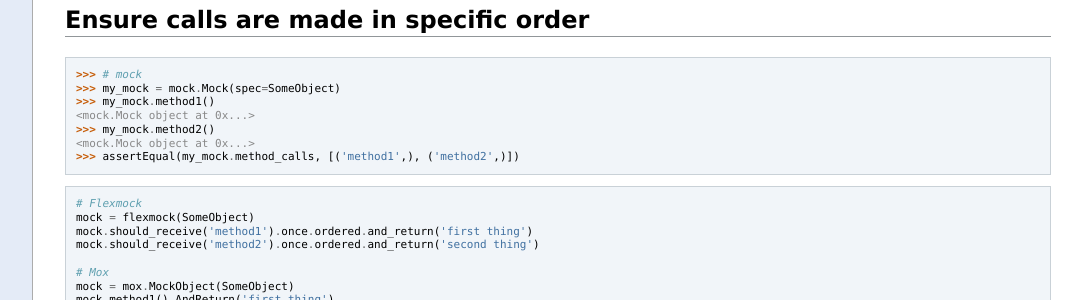
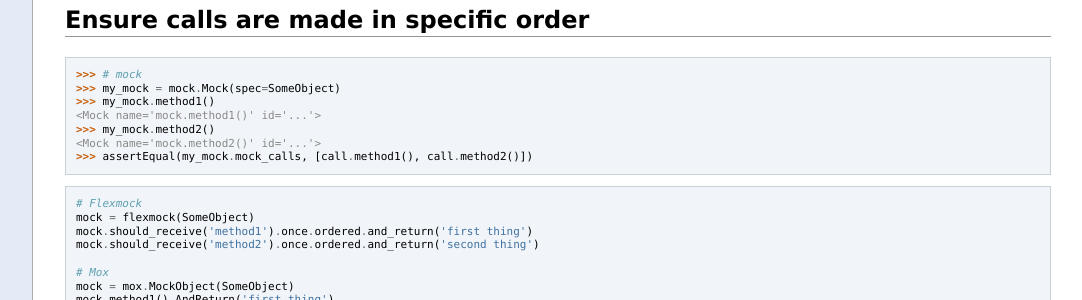
Before and after one commit to testing-cabal/mock, a Sphinx documentation site: the page built from docs/compare.txt, in a window 1280 px wide. Shown: the part 2985-3285 px from the top of the page, without its empty margins (197-1279 px from the left). Built offline with Sphinx 7.4.7, drawn with Linux system fonts in a browser that asks for light colours; pages that are not in the unit, such as notebooks, are missing from menus.

Commit message:
Fix all doctests

```diff
--- a/docs/compare.txt
+++ b/docs/compare.txt
@@ -7,6 +7,7 @@
 
     import sys
     import mock
+    from mock import call
 
     def assertEqual(a, b):
         assert a == b, ("%r != %r" % (a, b))
@@ -243,10 +244,10 @@
     >>> # mock
     >>> my_mock = mock.Mock(spec=SomeObject)
     >>> my_mock.method1()
-    <mock.Mock object at 0x...>
+    <Mock name='mock.method1()' id='...'>
     >>> my_mock.method2()
-    <mock.Mock object at 0x...>
-    >>> assertEqual(my_mock.method_calls, [('method1',), ('method2',)])
+    <Mock name='mock.method2()' id='...'>
+    >>> assertEqual(my_mock.mock_calls, [call.method1(), call.method2()])
 
 ::
 
@@ -417,9 +418,9 @@
     >>> # mock
     >>> my_mock = mock.Mock()
     >>> my_mock.some_method()
-    <mock.Mock object at 0x...>
+    <Mock name='mock.some_method()' id='...'>
     >>> my_mock.some_method()
-    <mock.Mock object at 0x...>
+    <Mock name='mock.some_method()' id='...'>
     >>> assert my_mock.some_method.call_count >= 2
 
 ::
--- a/docs/mock.txt
+++ b/docs/mock.txt
@@ -56,7 +56,7 @@
 
         >>> mock = Mock()
         >>> mock.method(1, 2, 3, test='wow')
-        <mock.Mock object at 0x...>
+        <Mock name='mock.method()' id='...'>
         >>> mock.method.assert_called_with(1, 2, 3, test='wow')
 
 
@@ -166,7 +166,7 @@
         >>> mock = Mock()
         >>> mock.return_value.attribute = sentinel.Attribute
         >>> mock.return_value()
-        <mock.Mock object at 0x...>
+        <Mock name='mock()()' id='...'>
         >>> mock.return_value.assert_called_with()
 
     `return_value` can also be set in the constructor:
```
Also changed, not shown: docs/examples.txt (+22 -22 lines), docs/getting-started.txt (+10 -10 lines).
